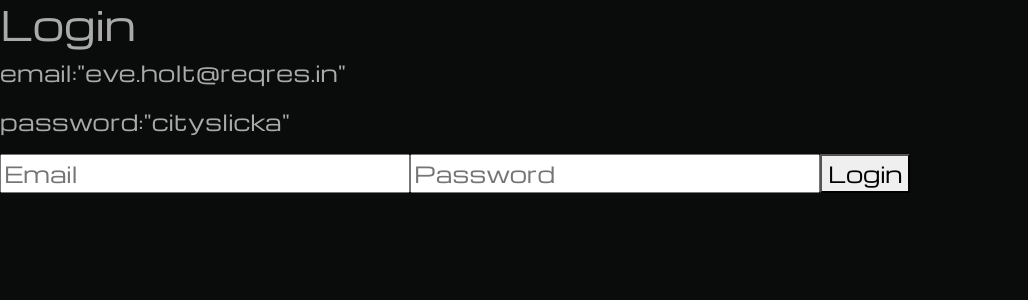
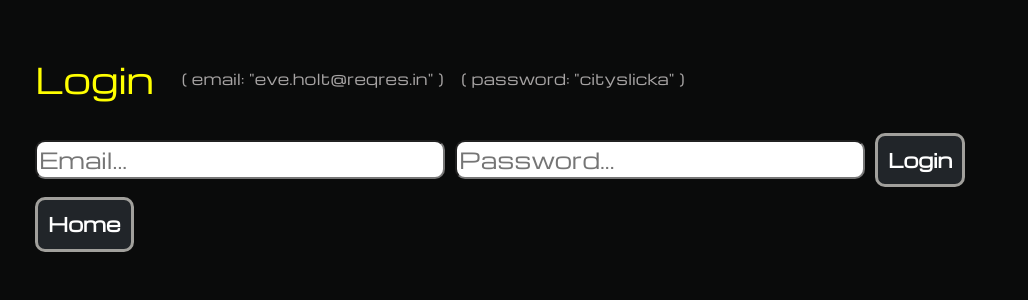
Before and after one commit to Mesadova/star-wars-ships-app, a React (Vite) app: page /login in a window 1280 px wide. Shown: the top 300 px of the page, without its empty margins (0-1028 px from the left). Built offline with nearby package versions, Linux system fonts and the light colour scheme.

Commit message:
Fix Routes add activate tab

```diff
--- a/src/App.jsx
+++ b/src/App.jsx
@@ -17,7 +17,6 @@ export const GlobalStyle = createGlobalStyle`
 `
 
 const App = () => {
-
   return (
     <div>
       <GlobalStyle />
--- a/src/components/Home.jsx
+++ b/src/components/Home.jsx
@@ -1,5 +1,8 @@
 
 import { useNavigate } from "react-router-dom";
+import { StarshipButton } from "./MainBanner";
+import { ShipCardInfo } from "./ShipCollection";
+import { ShipsContainer } from "./RenderShipCollection";
 
 const Home = () => {
   const navigate = useNavigate();
@@ -12,14 +15,17 @@ const Home = () => {
   const isAuthenticated = !!localStorage.getItem("token");
 
   return (
-    <div>
-      <h1>Benvingut a l'aplicació!</h1>
+    <ShipsContainer>
+      <ShipCardInfo $size='35px' $colorText='yellow'>Welcome to the Star Wars ship catalog</ShipCardInfo>
       {isAuthenticated ? (
-        <button onClick={handleLogout}>Logout</button>
+        <StarshipButton onClick={handleLogout}>Logout</StarshipButton>
       ) : (
-        <p>No estàs logat. <a href="/login">Login</a></p>
+        <ShipsContainer>
+          <p>Login required to access the catalog</p>
+          <a style={{color: 'white'}} href="/login">LOGIN</a>
+        </ShipsContainer>
       )}
-    </div>
+    </ShipsContainer>
   );
 };
 
--- a/src/components/Login.jsx
+++ b/src/components/Login.jsx
@@ -2,6 +2,20 @@ import { useState } from "react";
 import axios from "axios";
 import { useNavigate } from "react-router-dom";
 import { GlobalStyle } from "../App";
+import { StarshipButton } from "./MainBanner";
+import { ShipCardInfo } from "./ShipCollection";
+import styled from "styled-components";
+
+export const FormWrapper = styled.div`
+    display: flex;
+    gap: 10px;
+    padding: 5px;
+    align-items: center;
+`
+
+export const StyledInput = styled.input`
+    border-radius: 10px;
+`
 
 export const Login = () => {
     const [email, setEmail] = useState("");
@@ -17,35 +31,48 @@ export const Login = () => {
         })
         .then((response) => {
             localStorage.setItem("token", response.data.token);
-            navigate("/");
+            navigate("/starships");
         })
         .catch((error) => {
             setError(error);
         })
     };
 
+    const backHome = () => {
+        navigate("/home")
+    }
+
     return (
+        <div style={{padding: '30px'}}>
             <div>
                 <GlobalStyle />
-            <h1>Login</h1>
-            <p>email:"eve.holt@reqres.in"</p>
-            <p>password:"cityslicka"</p>
+                <FormWrapper>
+                    <ShipCardInfo $size='35px' $colorText='yellow' >Login</ShipCardInfo>
+                    <ShipCardInfo>( email: "eve.holt@reqres.in" )</ShipCardInfo>
+                    <ShipCardInfo>( password: "cityslicka" )</ShipCardInfo>
+                </FormWrapper>
                 <form onSubmit={handleLogin}>
-                <input
+                    <FormWrapper>
+                        <StyledInput
                             type="email"
-                    placeholder="Email"
+                            placeholder="Email..."
                             value={email}
                             onChange={(e) => setEmail(e.target.value)}
                         />
-                <input
+                        <StyledInput
                             type="password"
-                    placeholder="Password"
+                            placeholder="Password..."
                             value={password}
                             onChange={(e) => setPassword(e.target.value)}
                         />
-                <button type="submit">Login</button>
+                        <StarshipButton type="submit">Login</StarshipButton>
+                    </FormWrapper>
                 </form>
                 {error && <p style={{ color: "red" }}>{error}</p>}
             </div>
+            <FormWrapper>
+                <StarshipButton onClick={backHome} >Home</StarshipButton>
+            </FormWrapper>
+        </div>
     );
 }
--- a/src/components/MainBanner.jsx
+++ b/src/components/MainBanner.jsx
@@ -1,4 +1,28 @@
-import { useNavigate } from "react-router-dom"
+import { useNavigate } from "react-router-dom";
+import styled from "styled-components";
+
+export const BannerWrapper = styled.div`
+    display: grid;
+    grid-template-columns: repeat(3, 1fr);
+    justify-items: end;
+`
+
+export const StarshipButton = styled.button`
+    border-radius: 10px;
+    padding: 10px;
+    font-size: 19px;
+    font-weight: 600;
+    background-color: #212529;
+    color: white;
+    border: solid;
+    border-color: #a1a09c;
+    border-weight: 1px;
+    overflow: hidden;
+
+    &:hover {
+        color: yellow;
+    }
+`
 
 export const MainBanner = () => {
     const navigate = useNavigate();
@@ -13,12 +37,14 @@ export const MainBanner = () => {
     }
 
     return(
-        <>
-            <div style={{display: 'flex', justifyContent: 'center', }}>
-                <img src="../public/assets/logo.png" style={{width: '15%', marginBottom: '40px', marginTop: '20px'}}></img>
+        <BannerWrapper>
+                <div style={{gridColumn: 2, textAlign: 'center', marginRight: '30px'}}>
+                    <img src="../public/assets/logo.png" style={{width: '80%', height: '80%', marginBottom: '40px', marginTop: '20px'}}></img>
                 </div>
-            <button onClick={handleLogin}>LOGIN</button>
-            <button onClick={handleRegister}>REGISTER</button>
-        </>
+                <div style={{display: 'flex', flexDirection: 'row', alignContent: 'center', gap: '10px', marginTop: '80px', alignItems: 'center', gridColumn: 3 }}>
+                    <StarshipButton onClick={handleLogin}>LOGIN</StarshipButton>
+                    <StarshipButton onClick={handleRegister}>REGISTER</StarshipButton>
+                </div>
+        </BannerWrapper>
     )
 }
--- a/src/components/MainPageNav.jsx
+++ b/src/components/MainPageNav.jsx
@@ -1,10 +1,12 @@
 import { styled } from 'styled-components'
 import { Tab, Tabs } from 'react-bootstrap'
-import { Route, Routes, useNavigate } from 'react-router-dom'
+import { Route, Routes, useNavigate, useLocation } from 'react-router-dom'
 import RenderSingularStarship from './RenderSingularStarship.jsx'
 import RenderShipCollection from './RenderShipCollection'
 import { ProtectedRoute } from './ProtectedRoute.jsx'
 import { MainBanner } from './MainBanner.jsx'
+import Home from './Home.jsx'
+import { useState, useEffect } from 'react'
 
 export const TabsWrapper = styled.div.attrs(props => ({
   $divWidth: props.$divWidth || 'auto',
@@ -42,9 +44,18 @@ export const TabsWrapper = styled.div.attrs(props => ({
 
 const MainPageNav = () => {
   const navigate = useNavigate();
+  const location = useLocation();
+  const [activeKey, setActiveKey] = useState(location.pathname);
+
+  useEffect(() => {
+    setActiveKey(location.pathname);
+  }, [location]);
+
+
   const isAuthenticated = !!localStorage.getItem("token");
 
   const handleSelect = (eventKey) => {
+    setActiveKey(eventKey)
     navigate(eventKey);
   }
 
@@ -52,13 +63,13 @@ const MainPageNav = () => {
     <>
       <MainBanner />
       <TabsWrapper>
-        <Tabs id="main-menu-tabs" onSelect={handleSelect} >
+        <Tabs id="main-menu-tabs" activeKey={activeKey} onSelect={handleSelect} >
           <Tab eventKey="/home" title="HOME">
             <Routes>
-              <Route path='/home' element={<p>TEST</p>} />
+              <Route path='/home' element={<Home />} />
             </Routes>
           </Tab>
-          <Tab eventKey="/starships" title="STARSHIPS">
+          <Tab eventKey="/starships" title="STARSHIPS" className={'tab'}>
             <Routes>
               <Route element={<ProtectedRoute canActivate={isAuthenticated} />}>
                 <Route path='/starships'>
--- a/src/components/Register.jsx
+++ b/src/components/Register.jsx
@@ -2,6 +2,9 @@ import { useState } from "react";
 import axios from "axios";
 import { useNavigate } from "react-router-dom";
 import { GlobalStyle } from "../App";
+import { StarshipButton } from "./MainBanner";
+import { FormWrapper, StyledInput } from "./Login";
+import { ShipCardInfo } from "./ShipCollection";
 
 export const Register = () => {
     const [email, setEmail] = useState("");
@@ -25,26 +28,39 @@ export const Register = () => {
         })
     };
 
+    const backHome = () => {
+        navigate("/home")
+    }
+
     return (
+        <div style={{padding: '30px'}}>
             <div>
                 <GlobalStyle />
-            <h1>Registre</h1>
+                <FormWrapper>
+                    <ShipCardInfo $size='35px' $colorText='yellow' >Register</ShipCardInfo>
+                </FormWrapper>
                 <form onSubmit={handleRegister}>
-                <input
+                    <FormWrapper>
+                        <StyledInput
                         type="email"
-                placeholder="Email"
+                        placeholder="Email..."
                         value={email}
                         onChange={(e) => setEmail(e.target.value)}
                         />
-                <input
+                        <StyledInput
                         type="password"
-                placeholder="Password"
+                        placeholder="Password..."
                         value={password}
                         onChange={(e) => setPassword(e.target.value)}
                         />
-                <button type="submit">Registra't</button>
+                        <StarshipButton type="submit">Submit</StarshipButton>
+                    </FormWrapper>
                 </form>
                 {error && <p style={{ color: "red" }}>{error}</p>}
             </div>
+            <FormWrapper>
+                <StarshipButton onClick={backHome} >Home</StarshipButton>
+            </FormWrapper>
+        </div>
     )
 }
--- a/src/components/RenderPilots.jsx
+++ b/src/components/RenderPilots.jsx
@@ -5,7 +5,6 @@ import { Row, Col } from "react-bootstrap";
 import { StarshipCard } from "./SingularStarship";
 import { ShipsContainer } from "./RenderShipCollection";
 import { ShipCardInfo } from "./ShipCollection";
-
 
 export const RenderPilots = () => {
     const dispatch = useDispatch();
```
Lines whose indentation alone changed are shown as unchanged.
